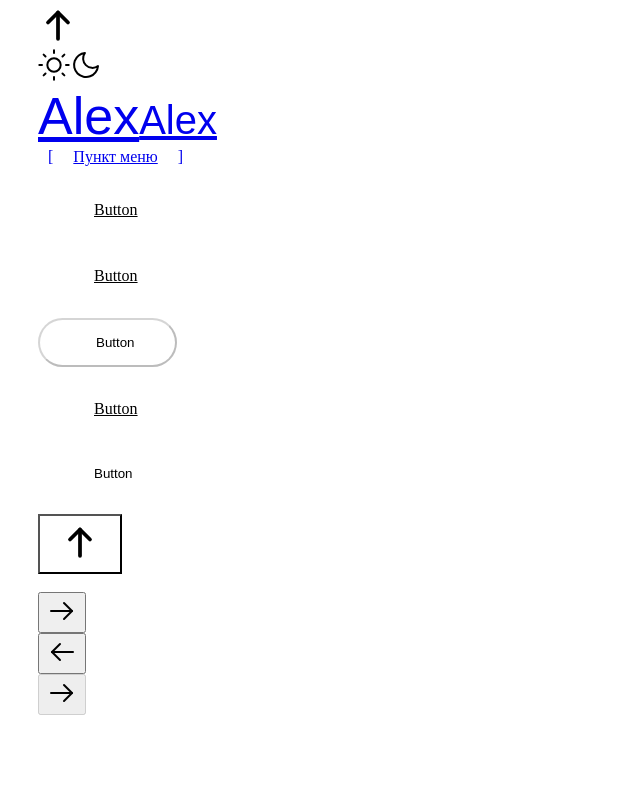
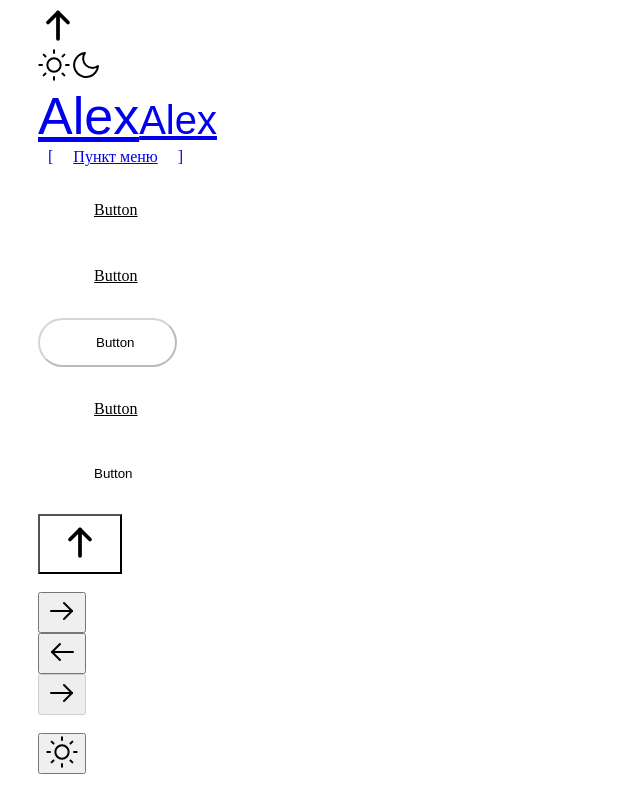
Before and after one commit to Alex-Nicalace/webcraft, a React (Vite) app: page / in a window 1280 px wide. Shown: the part 557-1357 px from the top of the page, without its empty margins (0-640 px from the left). Before the commit the page ends 1334 px from the top, so only its background shows below. Built offline with nearby package versions, Linux system fonts and the light colour scheme; the HTML template or start-up script is replaced by a standard one.

Commit message:
TogglerTheme: create

```diff
--- a/src/App.tsx
+++ b/src/App.tsx
@@ -5,6 +5,7 @@ import ScrollUp from './components/ScrollUp';
 import Button from './components/ui/Button';
 import ButtonSlider from './components/ui/ButtonSlider';
 import Icon from './components/ui/Icon';
+import TogglerTheme from './components/ui/TogglerTheme';
 
 function App() {
   return (
@@ -87,6 +88,7 @@ function App() {
         <ButtonSlider disabled />
         <br />
         <br />
+        <TogglerTheme currentTheme="dark" />
         <br />
         <br />
       </Container>
--- /dev/null
+++ b/src/components/ui/TogglerTheme/TogglerTheme.scss
@@ -0,0 +1,13 @@
+.toggler-theme {
+  color: var(--color-toggler-theme-icon);
+  transition: color 0.3s ease-out 0s;
+  // .toggler-theme__icon
+  &__icon {
+  }
+
+  @media (pointer: fine) {
+    &:hover {
+      color: var(--color-toggler-theme-icon-hover);
+    }
+  }
+}
--- /dev/null
+++ b/src/components/ui/TogglerTheme/TogglerTheme.tsx
@@ -0,0 +1,34 @@
+import Icon from '../Icon';
+import './TogglerTheme.scss';
+import { TTogglerThemeProps } from './TogglerTheme.types';
+
+function TogglerTheme({
+  currentTheme,
+  className,
+  ...props
+}: TTogglerThemeProps): JSX.Element {
+  return (
+    <button
+      className={['toggler-theme', className].filter(Boolean).join(' ')}
+      {...props}
+    >
+      {currentTheme === 'dark' ? (
+        <Icon
+          className="toggler-theme__icon"
+          name="LightTheme"
+          width={32}
+          height={32}
+        />
+      ) : (
+        <Icon
+          className="toggler-theme__icon"
+          name="DarkTheme"
+          width={32}
+          height={32}
+        />
+      )}
+    </button>
+  );
+}
+
+export default TogglerTheme;
--- /dev/null
+++ b/src/components/ui/TogglerTheme/TogglerTheme.types.ts
@@ -0,0 +1,5 @@
+import { ButtonHTMLAttributes } from 'react';
+
+export type TTogglerThemeProps = ButtonHTMLAttributes<HTMLButtonElement> & {
+  currentTheme: 'light' | 'dark';
+};
--- /dev/null
+++ b/src/components/ui/TogglerTheme/index.ts
@@ -0,0 +1,3 @@
+import TogglerTheme from './TogglerTheme';
+
+export default TogglerTheme;
--- a/src/styles/custom-properties.scss
+++ b/src/styles/custom-properties.scss
@@ -31,6 +31,8 @@
   --color-button-slider-icon: var(--siniy);
   --color-button-slider-icon-pressed: var(--sredniy-siniy);
 
+  --color-toggler-theme-icon-hover: var(--siniy);
+
   &,
   &.dark-mode {
     --color-main-text: var(--white);
@@ -47,6 +49,8 @@
     --color-scrollup-box-shadow: var(--gray-deep-space);
 
     --color-button-slider-icon-disabled: var(--disabled-1);
+
+    --color-toggler-theme-icon: var(--white);
   }
 
   &.light-mode {
@@ -64,6 +68,8 @@
     --color-scrollup-box-shadow: var(--color-fade-blue);
 
     --color-button-slider-icon-disabled: var(--disabled-light);
+
+    --color-toggler-theme-icon: var(--blue);
   }
 }
 
```
